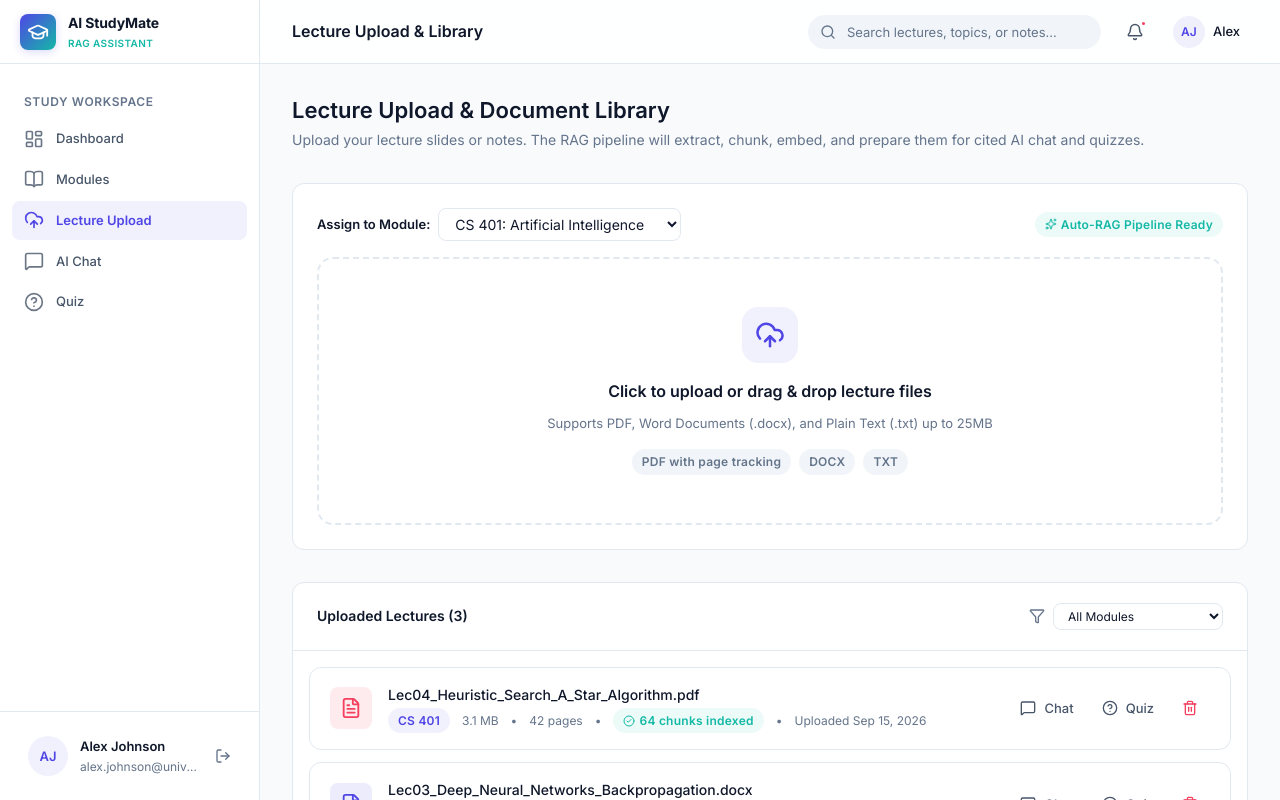
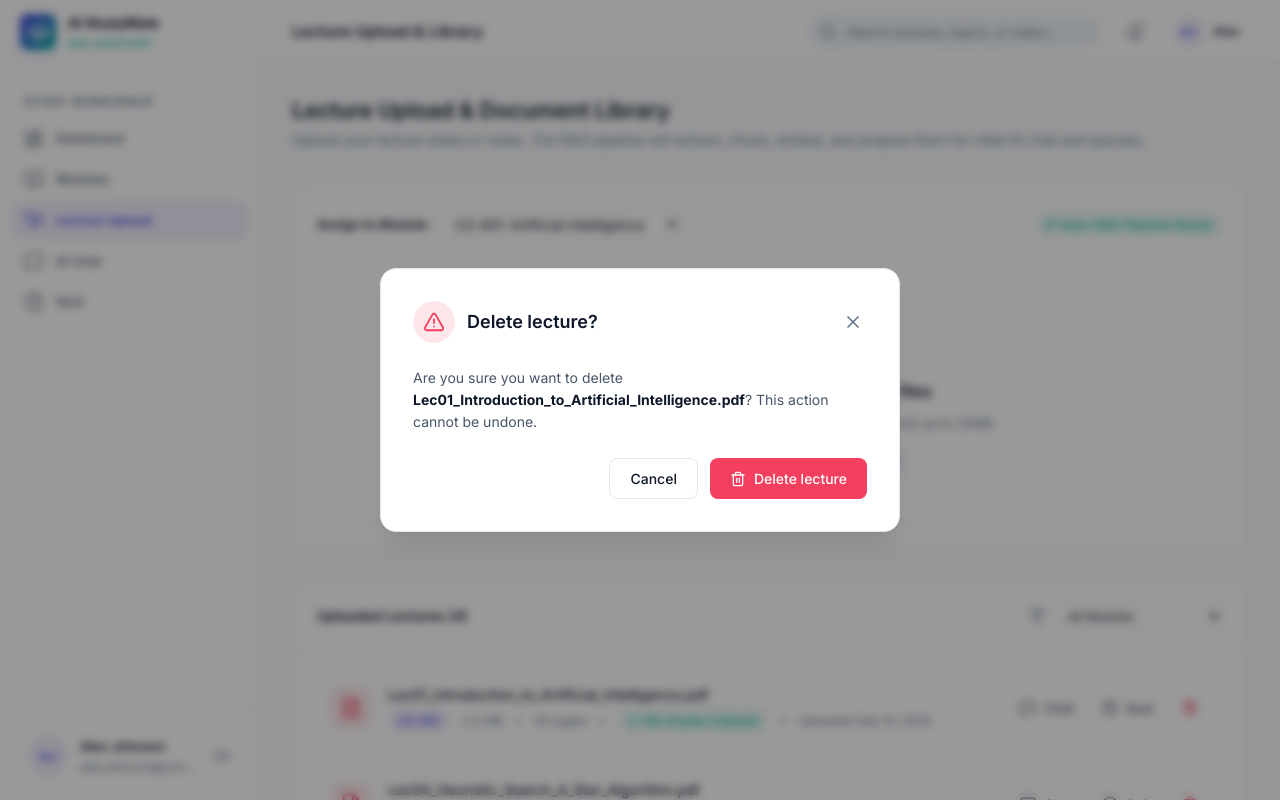
Before and after one commit to ranasinghekavinda03/AI-StudyMate, a React (Vite) app in the folder frontend/: page /lectures in a window 1280 px wide. Both pictures are taken after a click on the button 1190 px from the left and 708 px from the top of the page. Shown: the top 800 px of the page. Built offline with nearby package versions, Linux system fonts and the light colour scheme; no server answers.

Commit message:
feat(ui): confirm before deleting lectures

```diff
--- a/frontend/src/App.css
+++ b/frontend/src/App.css
@@ -1496,6 +1496,47 @@
   margin-top: var(--space-2);
 }
 
+.delete-confirmation-modal {
+  max-width: 520px;
+}
+
+.delete-confirmation-heading {
+  display: flex;
+  align-items: center;
+  gap: var(--space-3);
+}
+
+.delete-confirmation-icon {
+  display: inline-flex;
+  align-items: center;
+  justify-content: center;
+  width: 42px;
+  height: 42px;
+  border-radius: 50%;
+  color: var(--danger);
+  background: rgba(244, 63, 94, 0.12);
+}
+
+.delete-confirmation-text {
+  color: var(--text-secondary);
+  line-height: 1.6;
+  overflow-wrap: anywhere;
+  margin-bottom: var(--space-6);
+}
+
+.delete-confirmation-text strong {
+  color: var(--text-primary);
+}
+
+.btn-danger {
+  color: white;
+  background: var(--danger);
+}
+
+.btn-danger:hover {
+  filter: brightness(0.92);
+}
+
 /* ---------- Section Card ---------- */
 .section-card {
   background: var(--surface);
--- a/frontend/src/pages/LecturePage.jsx
+++ b/frontend/src/pages/LecturePage.jsx
@@ -3,15 +3,14 @@ import { Link } from 'react-router-dom'
 import {
   UploadCloud,
   FileText,
-  FileCode,
-  File,
   CheckCircle2,
   Trash2,
   MessageSquare,
   HelpCircle,
-  Clock,
   Sparkles,
-  Filter
+  Filter,
+  X,
+  AlertTriangle
 } from 'lucide-react'
 
 const INITIAL_LECTURES = [
@@ -68,6 +67,7 @@ export default function LecturePage() {
   const [uploading, setUploading] = useState(false)
   const [uploadStep, setUploadStep] = useState('')
   const [filterModule, setFilterModule] = useState('all')
+  const [lectureToDelete, setLectureToDelete] = useState(null)
   const fileInputRef = useRef(null)
 
   const handleDragOver = (e) => {
@@ -127,8 +127,16 @@ export default function LecturePage() {
     }, 500)
   }
 
-  const handleDelete = (id) => {
-    setLectures(lectures.filter((l) => l.id !== id))
+  const handleDelete = (lecture) => {
+    setLectureToDelete(lecture)
+  }
+
+  const confirmDelete = () => {
+    if (!lectureToDelete) return
+    setLectures((currentLectures) =>
+      currentLectures.filter((lecture) => lecture.id !== lectureToDelete.id)
+    )
+    setLectureToDelete(null)
   }
 
   const filteredLectures =
@@ -296,7 +304,7 @@ export default function LecturePage() {
                     <button
                       type="button"
                       className="btn btn-ghost btn-sm"
-                      onClick={() => handleDelete(lec.id)}
+                      onClick={() => handleDelete(lec)}
                       title="Delete lecture"
                       style={{ color: 'var(--danger)' }}
                     >
@@ -309,6 +317,53 @@ export default function LecturePage() {
           )}
         </div>
       </div>
+
+      {lectureToDelete && (
+        <div className="modal-overlay" onClick={() => setLectureToDelete(null)}>
+          <div
+            className="modal delete-confirmation-modal"
+            role="alertdialog"
+            aria-modal="true"
+            aria-labelledby="delete-lecture-title"
+            aria-describedby="delete-lecture-description"
+            onClick={(event) => event.stopPropagation()}
+          >
+            <div className="modal-header">
+              <div className="delete-confirmation-heading">
+                <span className="delete-confirmation-icon">
+                  <AlertTriangle size={22} />
+                </span>
+                <h2 id="delete-lecture-title">Delete lecture?</h2>
+              </div>
+              <button
+                type="button"
+                className="modal-close"
+                onClick={() => setLectureToDelete(null)}
+                aria-label="Close delete confirmation"
+              >
+                <X size={20} />
+              </button>
+            </div>
+            <p id="delete-lecture-description" className="delete-confirmation-text">
+              Are you sure you want to delete <strong>{lectureToDelete.title}</strong>? This action
+              cannot be undone.
+            </p>
+            <div className="modal-actions">
+              <button
+                type="button"
+                className="btn btn-secondary"
+                onClick={() => setLectureToDelete(null)}
+              >
+                Cancel
+              </button>
+              <button type="button" className="btn btn-danger" onClick={confirmDelete}>
+                <Trash2 size={16} />
+                Delete lecture
+              </button>
+            </div>
+          </div>
+        </div>
+      )}
     </div>
   )
 }
```
